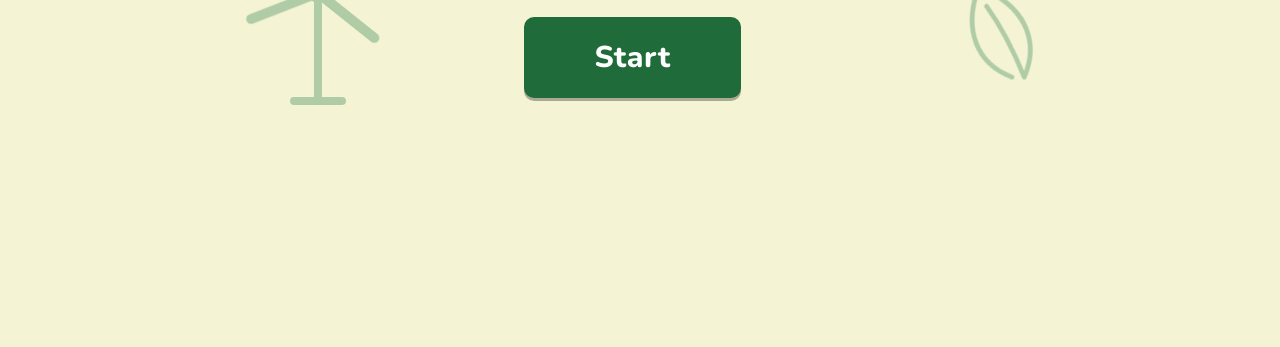
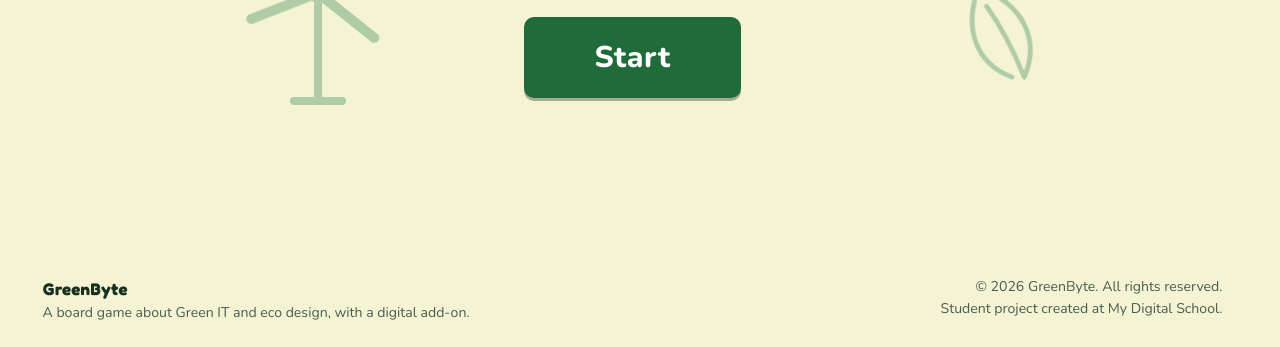
Before and after one commit to vaniou44/GreenByte, a plain HTML site: page index.html in a window 1280 px wide. Shown: the part 619-966 px from the top of the page. Before the commit the page ends 833 px from the top, so only its background shows below. Drawn offline with nearby package versions, Linux system fonts and the light colour scheme.

Commit message:
Add files via upload

```diff
--- a/index.html
+++ b/index.html
@@ -332,6 +332,14 @@ svg.city{max-width:820px}
 .land .btn.go:hover,.land .btn.go:focus-visible{filter:none;background:var(--btn-ink);color:var(--btn);outline:3px solid var(--btn);outline-offset:5px}
 body.landing{background:var(--sp-bg)}
 body.landing .brand,body.landing .foot{display:none}
+.credits{margin-top:40px;background:var(--surface2);border-top:2px solid var(--edge);color:var(--ink);padding-block:22px;padding-left:max(16px,env(safe-area-inset-left,0px));padding-right:max(16px,env(safe-area-inset-right,0px))}
+.credits-in{max-width:1180px;margin:0 auto;display:flex;flex-wrap:wrap;justify-content:space-between;gap:12px 32px;font-size:.88rem;line-height:1.45}
+.credits-in>div{display:flex;flex-direction:column;gap:2px;min-width:0}
+.cr-brand b{font-family:var(--font-head);font-size:1.05rem;letter-spacing:.02em}
+.cr-brand span,.cr-meta span{color:var(--muted)}
+.cr-meta{text-align:right}
+@media (max-width:620px){.cr-meta{text-align:left}}
+body.landing .credits{background:transparent;border-top-color:transparent}
 body.landing .band-in{justify-content:flex-end}
 body.landing .band{background:transparent;box-shadow:none}
 @keyframes landIn{from{transform:scale(.7) rotate(-6deg);opacity:0}to{transform:none;opacity:1}}
@@ -592,6 +600,10 @@ th{background:var(--ink);color:var(--bg)} td.n,th.n{text-align:right;font-varian
   <main id="app"></main>
   <p class="foot">Prototype. The questions and cards are samples to be replaced by the final game content.</p>
 </div>
+<footer class="credits"><div class="credits-in">
+  <div class="cr-brand"><b>GreenByte</b><span>A board game about Green IT and eco design, with a digital add-on.</span></div>
+  <div class="cr-meta"><span>&copy; 2026 GreenByte. All rights reserved.</span><span>Student project created at My Digital School.</span></div>
+</div></footer>
 <div id="live" class="sr" aria-live="polite"></div>
 
 <script src="https://cdnjs.cloudflare.com/ajax/libs/three.js/r128/three.min.js"></script>
```
